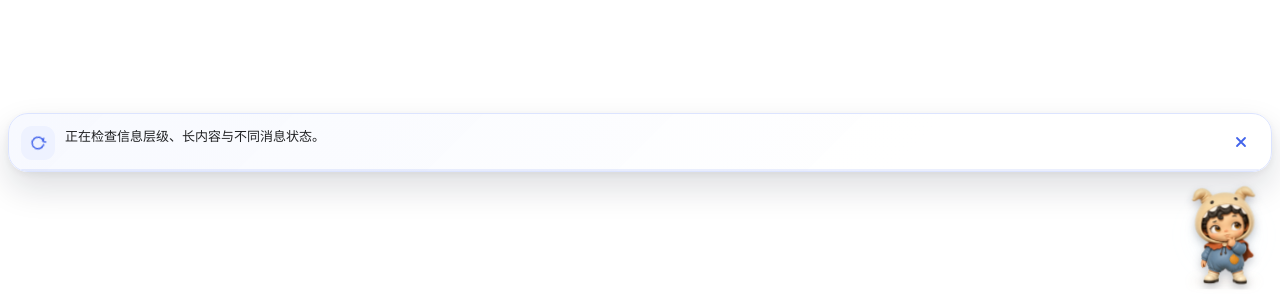
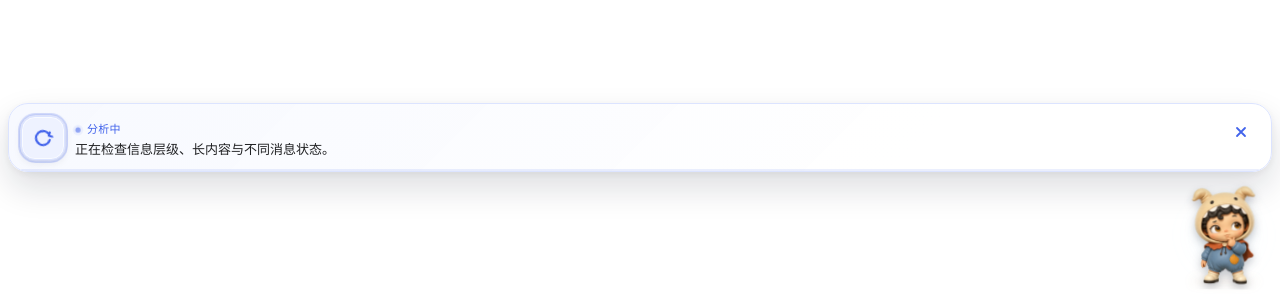
Before and after one commit to qqc0821/Pingo, a React (Vite) app in the folder src/renderer/: page / in a window 1280 px wide. Shown: the part 500-800 px from the top of the page. Built offline with nearby package versions, Linux system fonts and the light colour scheme.

Commit message:
style: refine prompt card visuals and status labels

```diff
--- a/src/renderer/src/App.tsx
+++ b/src/renderer/src/App.tsx
@@ -172,7 +172,6 @@ function PromptCard({
   onDismiss: () => void
 }): ReactElement {
   const liveMode = prompt.tone === "error" ? "assertive" : "polite"
-  const showVisualStatusLabel = prompt.tone !== "success" && prompt.tone !== "progress"
   const contentRef = useRef<HTMLParagraphElement>(null)
   const [contentIsClipped, setContentIsClipped] = useState(false)
   const [contentHasScroll, setContentHasScroll] = useState(false)
@@ -222,7 +221,7 @@ function PromptCard({
           </span>
         </span>
         <div className="pet-prompt-heading">
-          {showVisualStatusLabel ? <span className="pet-prompt-label">{prompt.label}</span> : null}
+          <span className="pet-prompt-label">{prompt.label}</span>
           <p
             ref={contentRef}
             id={PROMPT_DETAIL_ID}
--- a/src/renderer/src/styles.scss
+++ b/src/renderer/src/styles.scss
@@ -42,8 +42,8 @@ $red-700: #b4233b;
   --line-subtle: var(--border-subtle);
   --action-primary: var(--color-neutral-900);
   --action-primary-hover: #000;
-  --focus-ring: #10a37f;
-  --focus-ring-soft: rgb(16 163 127 / 16%);
+  --focus-ring: var(--color-neutral-500);
+  --focus-ring-soft: rgb(102 112 133 / 14%);
   --shadow-raised: 0 8px 18px rgb(15 23 42 / 12%);
   --shadow-prompt: 0 16px 34px rgb(15 23 42 / 14%), 0 2px 8px rgb(15 23 42 / 6%);
   --status-neutral: var(--color-neutral-500);
@@ -195,30 +195,35 @@ button {
   grid-template-areas:
     "icon message actions"
     "icon toggle actions";
-  grid-template-columns: 34px minmax(0, 1fr) auto;
+  grid-template-columns: 44px minmax(0, 1fr) auto;
   column-gap: 10px;
 }
 
 .pet-prompt-icon {
   grid-area: icon;
+  position: relative;
   display: grid;
-  width: 34px;
-  height: 34px;
-  flex: 0 0 34px;
+  width: 44px;
+  height: 44px;
+  flex: 0 0 44px;
   place-items: center;
-  border-radius: 11px;
+  border: 1px solid var(--prompt-border);
+  border-radius: 14px;
   background: var(--prompt-icon-surface);
   color: var(--prompt-accent);
+  box-shadow:
+    inset 0 0 0 1px rgb(255 255 255 / 68%),
+    0 3px 8px rgb(15 23 42 / 8%);
 }
 
 .prompt-icon-svg {
-  width: 20px;
-  height: 20px;
+  width: 24px;
+  height: 24px;
   fill: none;
   stroke: currentColor;
   stroke-linecap: round;
   stroke-linejoin: round;
-  stroke-width: 1.8;
+  stroke-width: 2.2;
 }
 
 .pet-prompt-icon-motion {
@@ -228,6 +233,24 @@ button {
 
 .pet-prompt--progress .pet-prompt-icon-motion {
   animation: prompt-icon-turn 1.8s linear infinite;
+}
+
+.pet-prompt--progress .pet-prompt-icon {
+  box-shadow:
+    0 0 0 3px rgb(66 99 235 / 12%),
+    inset 0 0 0 1px rgb(255 255 255 / 68%),
+    0 3px 8px rgb(15 23 42 / 8%);
+}
+
+.pet-prompt--progress .pet-prompt-icon::after {
+  position: absolute;
+  inset: -5px;
+  border: 1.5px solid var(--prompt-accent);
+  border-radius: 18px;
+  content: "";
+  opacity: 0.28;
+  pointer-events: none;
+  animation: prompt-icon-pulse 1.8s ease-out infinite;
 }
 
 .pet-prompt-heading {
@@ -237,13 +260,26 @@ button {
 }
 
 .pet-prompt-label {
-  display: block;
-  margin-bottom: 2px;
+  display: inline-flex;
+  align-items: center;
+  gap: 6px;
+  margin-bottom: 3px;
   color: var(--prompt-accent);
-  font-size: 10px;
+  font-size: 11px;
   font-weight: 700;
   letter-spacing: 0.02em;
   line-height: 1.2;
+}
+
+.pet-prompt--progress .pet-prompt-label::before {
+  width: 6px;
+  height: 6px;
+  flex: 0 0 6px;
+  border-radius: 50%;
+  background: currentColor;
+  box-shadow: 0 0 0 3px rgb(66 99 235 / 12%);
+  content: "";
+  animation: prompt-status-dot 1.4s ease-in-out infinite;
 }
 
 .pet-prompt-content {
@@ -345,7 +381,7 @@ button {
 }
 
 .pet-prompt-toggle:focus-visible {
-  outline: 2px solid var(--prompt-accent);
+  outline: 2px solid var(--focus-ring);
   outline-offset: 1px;
 }
 
@@ -366,7 +402,7 @@ button {
 }
 
 .pet-prompt-dismiss:focus-visible {
-  outline: 2px solid var(--prompt-accent);
+  outline: 2px solid var(--focus-ring);
   outline-offset: 1px;
 }
 
@@ -837,6 +873,16 @@ button {
   opacity: 0.45;
 }
 
+.agent-steps summary:focus-visible,
+.operation-log-link:focus-visible,
+.operation-log-actions button:focus-visible,
+.action-buttons button:focus-visible,
+.result-actions button:focus-visible,
+.grant-row button:focus-visible {
+  outline: 2px solid var(--focus-ring);
+  outline-offset: 2px;
+}
+
 .result-actions {
   justify-content: space-between;
   margin: 8px 0 5px;
@@ -957,7 +1003,7 @@ button {
 
 .icon-button:focus-visible,
 .pet-button:focus-visible {
-  outline: 2px solid #10a37f;
+  outline: 2px solid var(--focus-ring);
   outline-offset: 2px;
 }
 
@@ -1549,6 +1595,32 @@ button {
   }
 }
 
+@keyframes prompt-icon-pulse {
+  0% {
+    opacity: 0.34;
+    transform: scale(0.92);
+  }
+
+  70%,
+  100% {
+    opacity: 0;
+    transform: scale(1.08);
+  }
+}
+
+@keyframes prompt-status-dot {
+  0%,
+  100% {
+    opacity: 0.55;
+    transform: scale(0.86);
+  }
+
+  50% {
+    opacity: 1;
+    transform: scale(1);
+  }
+}
+
 @keyframes prompt-progress {
   0% {
     transform: translateX(-120%);
@@ -1566,6 +1638,8 @@ button {
   .loading-ring,
   .pet-prompt,
   .pet-prompt-icon-motion,
+  .pet-prompt--progress .pet-prompt-icon::after,
+  .pet-prompt--progress .pet-prompt-label::before,
   .pet-prompt-progress > span,
   .pet-prompt-toggle svg,
   .pet-dock,
```
